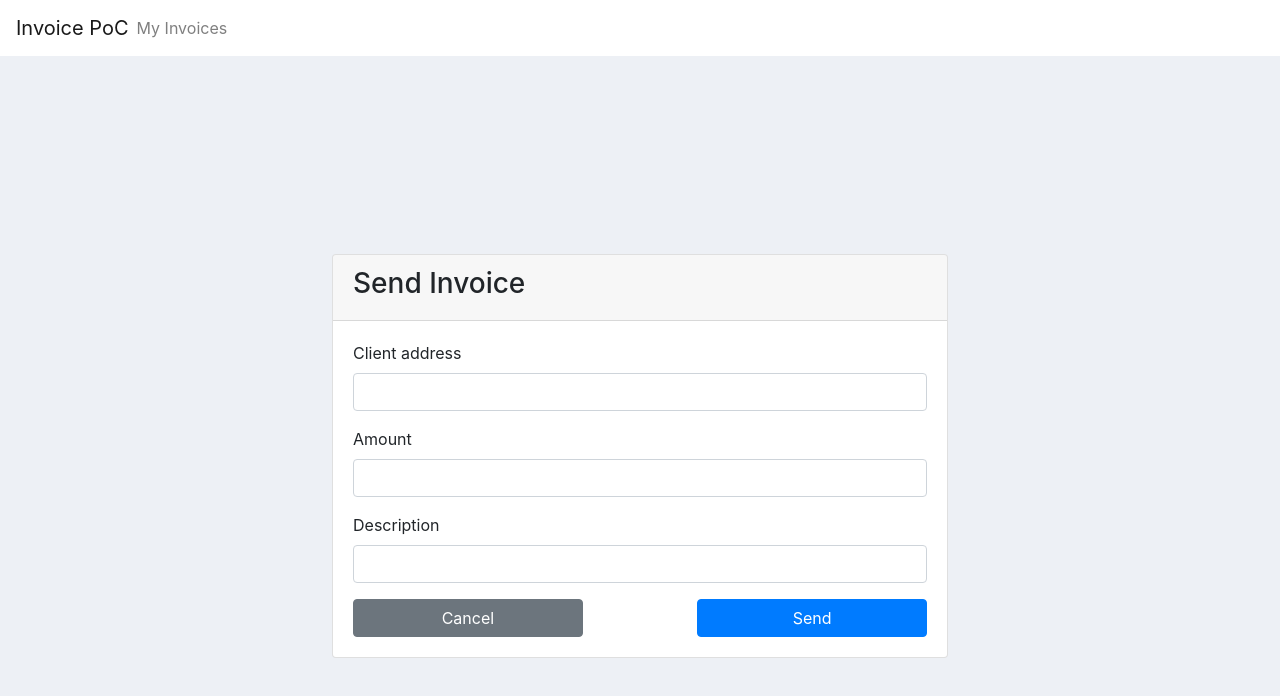
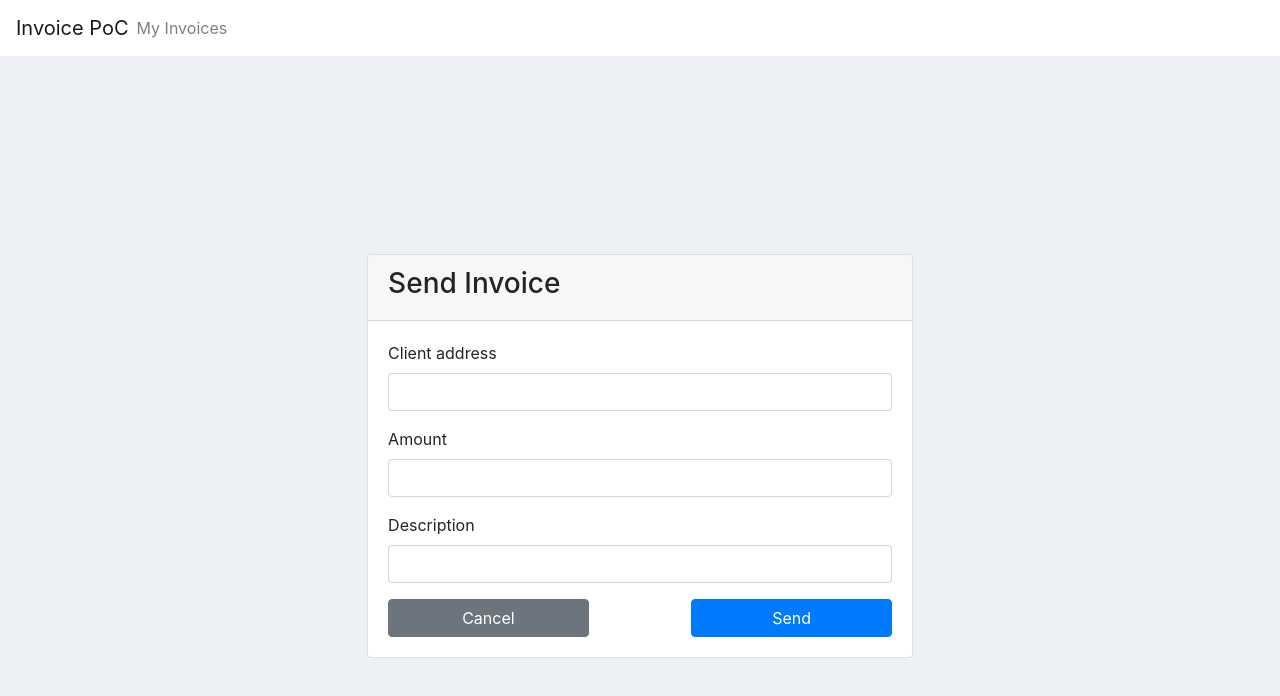
Before and after one commit to LiskArchive/lisk-sdk-examples, a React (Create React App) app in the folder invoice/client/: page /send-invoice in a window 1280 px wide. Shown: the top 696 px of the page. Built offline with nearby package versions, Linux system fonts and the light colour scheme.

Commit message:
:seedling: Improve layout of InvoicesPage

```diff
--- a/invoice/client/src/components/App.js
+++ b/invoice/client/src/components/App.js
@@ -15,7 +15,7 @@ function App() {
       <div className="App">
         <Grid fluid>
           <Row center="xs">
-            <Col xs={12} md={8} lg={6}>
+            <Col xs={12} md={10} lg={8}>
               <Route path="/" exact component={SignInPage} />
               <Route path="/invoices" component={InvoicesPage} />
               <Route path="/send-invoice" component={SendInvoicePage} />
--- a/invoice/client/src/components/InvoicesPage.js
+++ b/invoice/client/src/components/InvoicesPage.js
@@ -1,12 +1,13 @@
-import React from 'react';
-import PropTypes from 'prop-types';
 import {
   Button,
   Card, CardHeader, CardBody, CardText,
   Table,
 } from 'reactstrap';
+import { Link } from 'react-router-dom';
 import { Row, Col } from 'react-flexbox-grid';
-import { Link } from 'react-router-dom';
+import PropTypes from 'prop-types';
+import React from 'react';
+
 import { getTransactions } from '../utils';
 
 function InvoicesPage({ location }) {
@@ -45,7 +46,6 @@ function InvoicesPage({ location }) {
               </Link>
             </Row>
           </CardHeader>
-          <CardBody>
           {transactions.length ?
             <Table>
               <thead>
@@ -71,14 +71,15 @@ function InvoicesPage({ location }) {
                   ))}
               </tbody>
             </Table> :
+            <CardBody>
               <CardText>
                 { loading ?
                   'Loading transactions...' :
                   'There are no invoices yet. Start by sending a new invoice.'
                 }
               </CardText>
+            </CardBody>
             }
-          </CardBody>
         </Card>
       </Col>
     </Row>
--- a/invoice/client/src/components/SendInvoicePage.js
+++ b/invoice/client/src/components/SendInvoicePage.js
@@ -88,7 +88,7 @@ function SendInvoicePage() {
 
   return (
     <Row start="xs">
-      <Col xs={12}>
+      <Col xs={12} mdOffset={1} md={10} lgOffset={2} lg={8}>
         {!sentStatus ?
           <Card>
             <CardHeader>
--- a/invoice/client/src/components/SignInPage.js
+++ b/invoice/client/src/components/SignInPage.js
@@ -26,7 +26,7 @@ function SignInPage() {
 
   return (
     <Row start="xs">
-      <Col xs={12}>
+      <Col xs={12} mdOffset={1} md={10} lgOffset={2} lg={8}>
         <Card>
           <CardHeader><h3>Sign In</h3></CardHeader>
           <CardBody>
```
Lines whose indentation alone changed are shown as unchanged.
